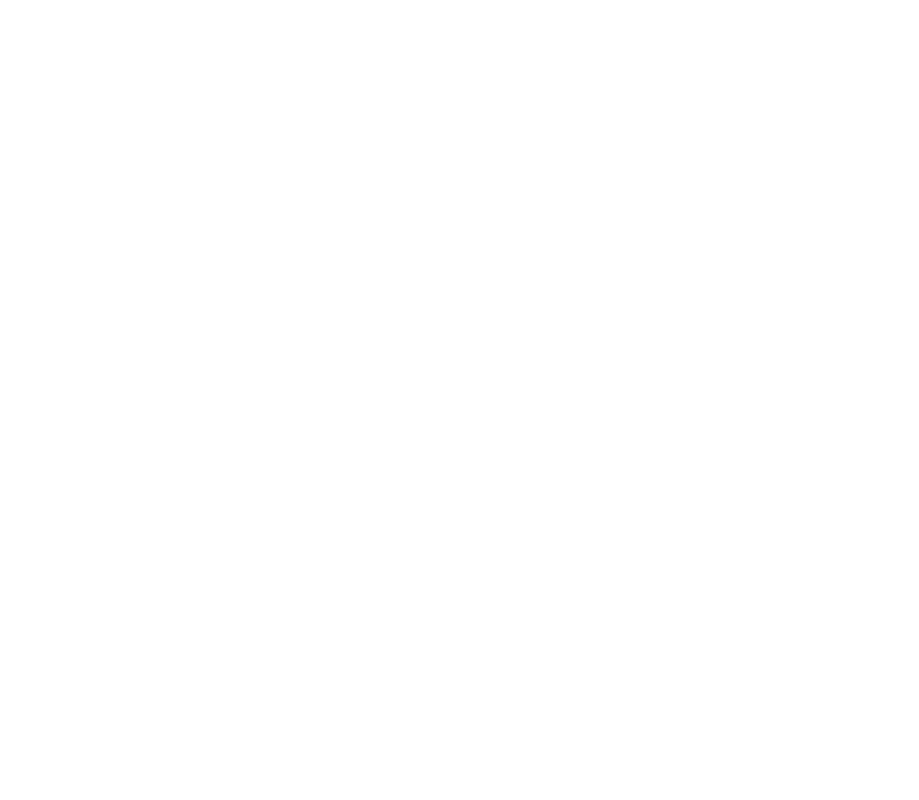
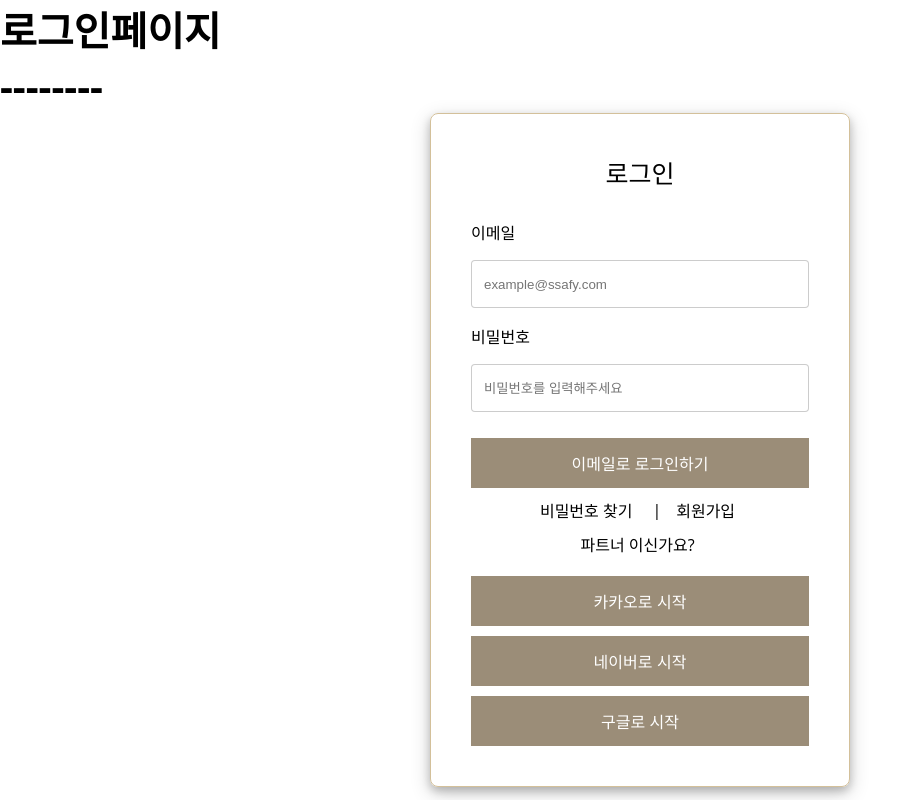
Before and after one commit to wwldwwld7/moving248, a React (Create React App) app in the folder FE/moving-248/: page /login in a window 1280 px wide. Before the commit this address had no page. Shown: the whole page, without its empty margins (0-919 px from the left). Built offline with nearby package versions, Linux system fonts and the light colour scheme.

Commit message:
feat: Login FE layout + 입력내용검증
Former-commit-id: 4c2810962cf19965afc1840815be3660ab9c897f

```diff
--- a/FE/moving-248/src/App.js
+++ b/FE/moving-248/src/App.js
@@ -2,6 +2,7 @@
 import React from 'react';
 import { BrowserRouter, Route, Routes } from 'react-router-dom';
 import Home from './routes/Home/Home';
+import Login from './routes/Login/Login';
 
 function App() {
     return (
@@ -9,7 +10,7 @@
             <Routes>
                 {/* 정적 url 사용 */}
                 <Route path='/' element={<Home />} />
-
+                <Route path='/login' element={<Login />} />
                 {/* 동적 url 사용 */}
                 {/* <Route path='/movie/:id' element={<Detail />} /> */}
             </Routes>
--- /dev/null
+++ b/FE/moving-248/src/components/Login/InputBox.css
@@ -0,0 +1,12 @@
+.input-box {
+    display: flex;
+    flex-direction: column;
+    gap: 8px;
+    padding: 0.75rem;
+    margin: 10px;
+}
+
+.input-box label {
+    font-size: 16px;
+    padding: 0 0 6px;
+}
--- /dev/null
+++ b/FE/moving-248/src/components/Login/InputBox.js
@@ -0,0 +1,14 @@
+import React from 'react';
+
+const InputBox = props => {
+    const { label, type, name, placeholder, required } = props;
+
+    return (
+        <div className='input-box'>
+            <label>{label}</label>
+            <input type={type} name={name} placeholder={placeholder} required={required} />
+        </div>
+    );
+};
+
+export default InputBox;
--- /dev/null
+++ b/FE/moving-248/src/components/Login/LoginButton.css
@@ -0,0 +1,3 @@
+.col-12 {
+    flex: 0 0 100%;
+}
--- /dev/null
+++ b/FE/moving-248/src/components/Login/LoginButton.js
@@ -0,0 +1,9 @@
+import React from 'react';
+
+export default function LoginButton(props) {
+    return (
+        <div className='col-12'>
+            <input type={props.type} value={props.text} />
+        </div>
+    );
+}
--- /dev/null
+++ b/FE/moving-248/src/components/Login/RenderForm.css
@@ -0,0 +1,63 @@
+input[type='text'],
+input[type='password'] {
+    display: flex;
+    height: 48px;
+    margin: 1rem 0 1rem 0;
+    padding: 0.75rem;
+    border-radius: 4px;
+    width: 100%;
+    border: 1px solid rgba(0, 0, 0, 0.2);
+}
+
+input[type='submit'],
+input[type='button'] {
+    margin-top: 10px;
+    cursor: pointer;
+    font-size: 16px;
+    background: #9b8d78;
+    border: 1px solid #9b8d78;
+    color: #fff;
+    width: 100%;
+    padding: 12px;
+}
+
+input[type='submit']:hover,
+input[type='button']:hover {
+    width: 100%;
+    background: #3a2c2b;
+}
+
+/* .button-container {
+    width: 100%;
+    display: flex;
+    justify-content: center;
+} */
+
+.list-container {
+    display: flex;
+}
+
+.error {
+    color: red;
+    font-size: 12px;
+}
+
+.title {
+    font-size: 25px;
+    margin-bottom: 30px;
+    text-align: center;
+}
+
+.register-section {
+    display: flex;
+    align-items: center;
+    margin: 10px;
+    justify-content: center;
+}
+.register-section a {
+    color: black; /* Set the font color to black */
+    margin-right: 5px;
+}
+.register-divider {
+    padding: 0 15px; /* Add padding to create space for the divider */
+}
--- /dev/null
+++ b/FE/moving-248/src/components/Login/RenderForm.js
@@ -0,0 +1,80 @@
+import React, { useState } from 'react';
+import './RenderForm.css';
+
+import Card from './UI/Card';
+import InputBox from './InputBox';
+import LoginButton from './LoginButton';
+
+export default function RenderForm() {
+    const database = [
+        { id: 1, username: 'user1', password: 'pass1' },
+        { id: 2, username: 'user2', password: 'pass2' },
+        { id: 3, username: 'user3', password: 'pass3' },
+    ];
+    const errors = {
+        uname: 'invalid email',
+        pass: 'invalid password',
+    };
+
+    const [errorMessages, setErrorMessages] = useState({});
+    const [isSubmitted, setIsSubmitted] = useState(false);
+
+    const submitHandler = e => {
+        e.preventDefault();
+        setErrorMessages({}); // Clear error messages
+        var { uname, pass } = document.forms[0];
+
+        // Find user login info
+        const userData = database.find(user => user.username === uname.value);
+
+        // Compare user info
+        if (userData) {
+            if (userData.password !== pass.value) {
+                // Invalid password
+                setErrorMessages({ name: 'pass', message: errors.pass });
+            } else {
+                setIsSubmitted(true);
+            }
+        } else {
+            // Username not found
+            setErrorMessages({ name: 'uname', message: errors.uname });
+        }
+    };
+
+    const renderErrorMessage = name => errorMessages.name === name && <div className='error'>{errorMessages.message}</div>;
+
+    const renderForm = (
+        <div className='form'>
+            <form onSubmit={submitHandler}>
+                <InputBox label='이메일' type='text' name='uname' placeholder='example@ssafy.com' required>
+                    {renderErrorMessage('uname')}
+                </InputBox>
+                <InputBox label='비밀번호' type='password' name='pass' placeholder='비밀번호를 입력해주세요' required>
+                    {renderErrorMessage('pass')}
+                </InputBox>
+                <LoginButton type='submit' text='이메일로 로그인하기' />
+            </form>
+            <div className='register-section'>
+                <a href='/'>비밀번호 찾기</a>
+                <span className='register-divider'>|</span>
+                <a href='/'>회원가입</a>
+            </div>
+            <div className='register-section'>
+                <a href='/'>파트너 이신가요? </a>
+            </div>
+
+            <LoginButton type='button' text='카카오로 시작' />
+            <LoginButton type='button' text='네이버로 시작' />
+            <LoginButton type='button' text='구글로 시작' />
+        </div>
+    );
+
+    return (
+        <Card className='login-form'>
+            <div>
+                <div className='title'>로그인</div>
+                {isSubmitted ? <div>User is successfully logged in</div> : renderForm}
+            </div>
+        </Card>
+    );
+}
--- /dev/null
+++ b/FE/moving-248/src/components/Login/UI/Card.css
@@ -0,0 +1,14 @@
+.card-login-form {
+    width: 80%;
+    border: 0.0625rem solid #d3c09a;
+    border-radius: 0.5rem;
+    padding: 40px;
+    margin: 0px auto;
+    box-shadow: 0 4px 8px 0 rgba(0, 0, 0, 0.2), 0 6px 20px 0 rgba(0, 0, 0, 0.19);
+}
+
+@media (min-width: 768px) {
+    .card-login-form {
+        width: 420px; /* 5/10(50%)을 차지하도록 설정 */
+    }
+}
--- /dev/null
+++ b/FE/moving-248/src/components/Login/UI/Card.js
@@ -0,0 +1,9 @@
+import './Card.css';
+
+const Card = props => {
+    const classes = 'card-' + props.className;
+
+    return <div className={classes}>{props.children}</div>;
+};
+
+export default Card;
--- /dev/null
+++ b/FE/moving-248/src/routes/Login/Login.js
@@ -0,0 +1,13 @@
+import React, { useState } from 'react';
+// import ReactDom from 'react-dom';
+import RenderForm from '../../components/Login/RenderForm';
+
+export default function Login() {
+    return (
+        <div className='login'>
+            <h1>로그인페이지</h1>
+            <h1>--------</h1>
+            <RenderForm />
+        </div>
+    );
+}
```
Also changed, not shown: 1 other file (tests, documents, lock files or other folders).
